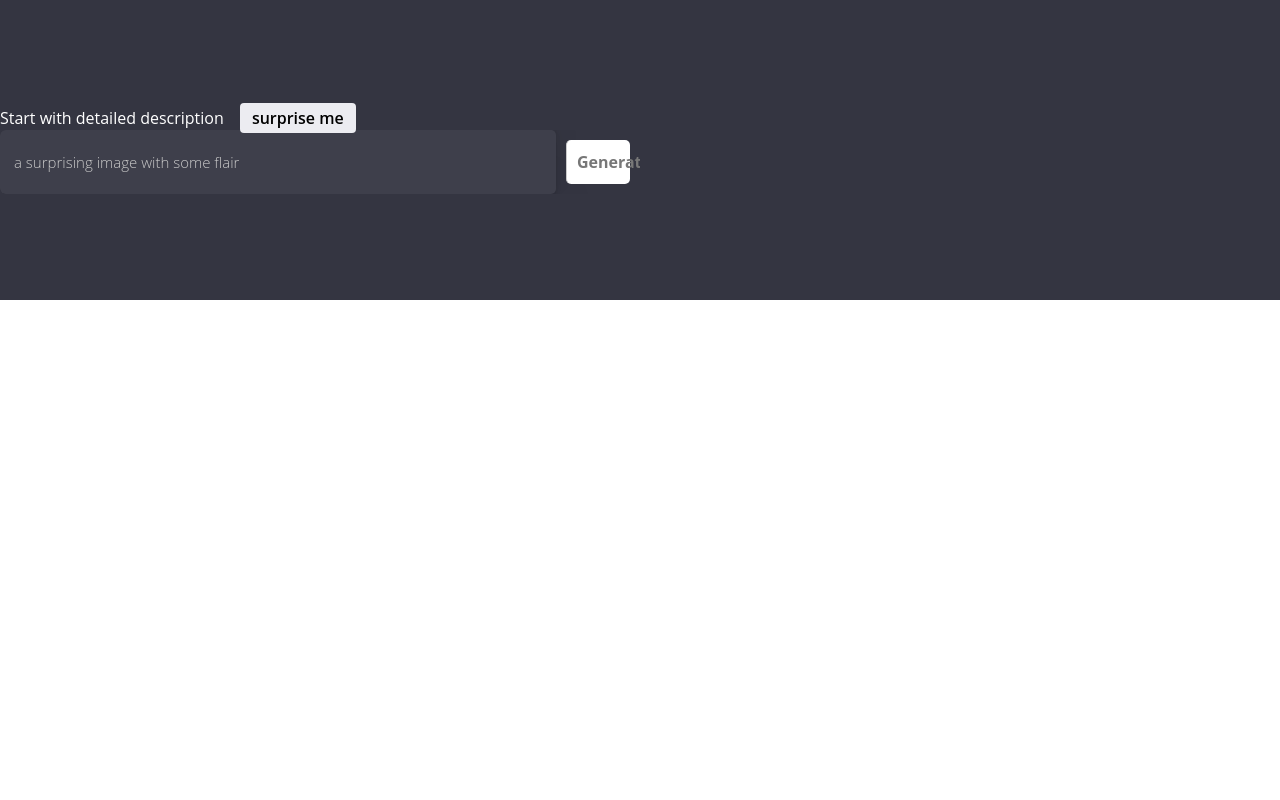
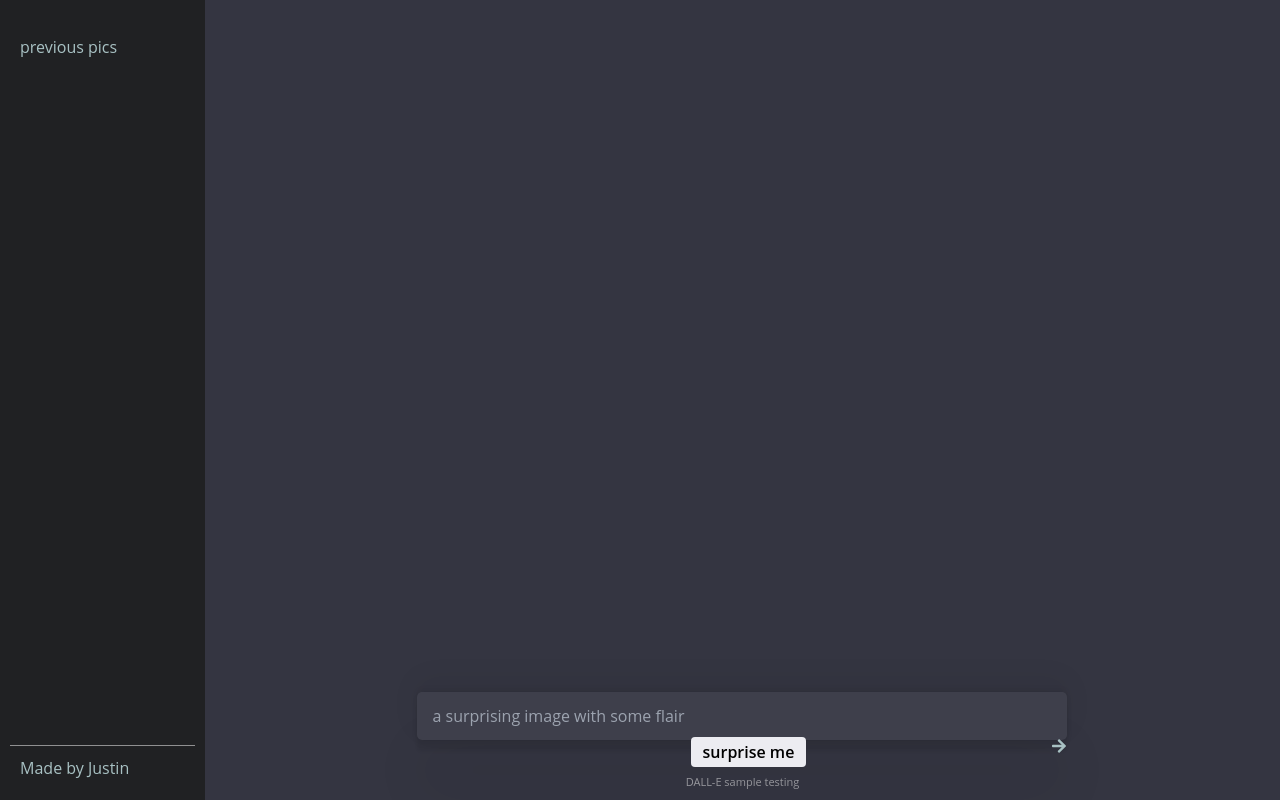
Before and after one commit to Jaymoo87/AIPortal, a React app: page /dalle in a window 1280 px wide. Built offline with nearby package versions, Linux system fonts and the light colour scheme.

Commit message:
just made it a common style among different pages, may add some backgrounds for each. DALLE lookin good

```diff
--- a/src/client/pages/DALLE.tsx
+++ b/src/client/pages/DALLE.tsx
@@ -1,5 +1,6 @@
 import React, { useState } from 'react';
 import config from '../../server/config';
+import { FaArrowRight } from 'react-icons/fa';
 
 type Props = {};
 
@@ -45,7 +46,41 @@ const DALLE = (props: Props) => {
   };
 
   return (
-    <div className="w-full h-full dalle-app">
+    <>
+      <div className="app">
+        <section className="side-bar">
+          <ul className="history">
+            <li>previous pics</li>
+          </ul>
+          <nav>
+            <p>Made by Justin</p>
+          </nav>
+        </section>
+        <section className="main">
+          <section className="image-section">
+            {images?.map((img: any, index: number) => (
+              <img src={img.url} key={`image-key-${index}`} alt={`Generated Image of ${value}`} />
+            ))}
+          </section>
+          <div className="bottom-section">
+            <div className="input-container">
+              <input
+                value={value}
+                onChange={(e) => setValue(e.target.value)}
+                placeholder="a surprising image with some flair"
+              />
+              <span onClick={surpriseMe} className="surprise">
+                surprise me
+              </span>
+              <div id="submit" onClick={getImages}>
+                <FaArrowRight />
+              </div>
+            </div>
+            <p className="info">DALL-E sample testing</p>
+          </div>
+        </section>
+      </div>
+      {/* <div className="w-full h-full dalle-app">
       <section className="search-section">
         <p>
           Start with detailed description{' '}
@@ -68,7 +103,8 @@ const DALLE = (props: Props) => {
           <img src={img.url} key={`image-key-${index}`} alt={`Generated Image of ${value}`} />
         ))}
       </section>
-    </div>
+    </div></> */}
+    </>
   );
 };
 
--- a/src/client/pages/Home.tsx
+++ b/src/client/pages/Home.tsx
@@ -7,10 +7,10 @@ const Home = (props: Props) => {
   return (
     <>
       <Link to="/gpt">
-        <button className="w-1/3 bg-blue-300 ">GPT</button>
+        <button className="w-1/3 bg-gray-900 ">GPT</button>
       </Link>
       <Link to="/dalle">
-        <button className="w-1/3 bg-blue-300 ">DALL-E</button>
+        <button className="w-1/3 bg-gray-800 ">DALL-E</button>
       </Link>
     </>
   );
--- a/src/client/scss/app.css
+++ b/src/client/scss/app.css
@@ -5,7 +5,7 @@
 @import url('https://fonts.googleapis.com/css2?family=Montserrat:wght@400;500;700&family=Open+Sans:ital,wght@0,400;0,500;0,700;1,400;1,500;1,700&display=swap');
 
 * {
-  color: white;
+  color: rgb(168, 193, 195);
   font-family: 'Open Sans', sans-serif;
 }
 
@@ -195,17 +195,23 @@ input:focus {
 }
 
 .image-section {
+  padding: 100px;
   width: 100%;
+  overflow: scroll;
+  overflow-x: hidden;
   display: flex;
   flex-wrap: wrap;
   align-items: stretch;
-  justify-content: space-between;
+  justify-content: center;
 }
 
 .image-section img {
-  margin: 1px;
+  margin: 5px;
+  border-radius: 5px;
+  box-shadow: 5px 5px 10px 10px rgb(51, 51, 51);
   min-width: 250px;
   max-width: 33%;
+  max-height: 500px;
   flex-grow: 1;
 }
 
--- a/src/server/server.ts
+++ b/src/server/server.ts
@@ -1,5 +1,5 @@
 import * as express from 'express';
-import path from 'path';
+import * as path from 'path';
 const cors = require('cors');
 
 import routes from './routes';
@@ -11,7 +11,7 @@ app.use(express.static('public'));
 app.use(express.json());
 app.use(routes);
 
-app.get('*', (req, res) => res.sendFile(path.join(__dirname, '../../public/index.html')));
+app.get('*', (req, res) => res.sendFile(path.join(__dirname, '../public/index.html')));
 
 const port = process.env.PORT || 3000;
 app.listen(port, () => console.log(`Server listening on port: ${port}`));
```
